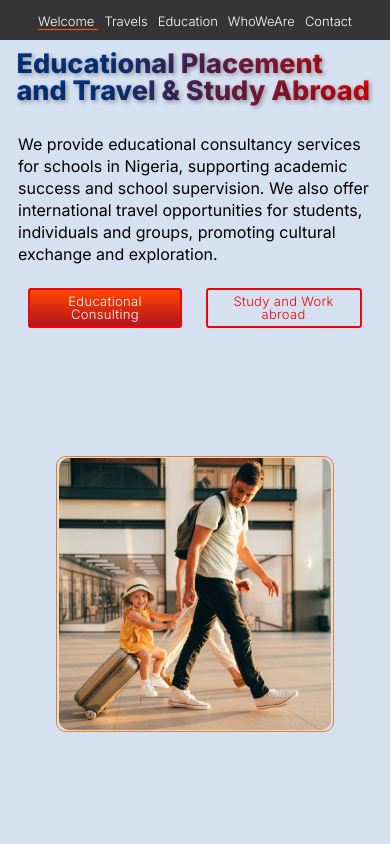
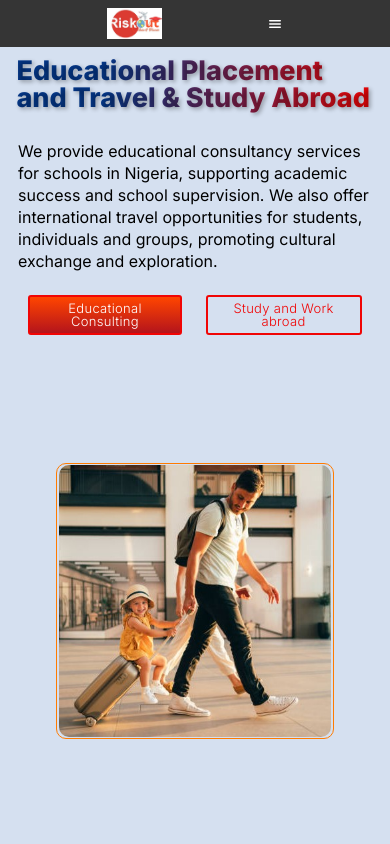
Before and after one commit to VictorKingsHub/consults, a Next.js app: page / in a window 390 px wide. Shown: the top 844 px of the page. Built offline with nearby package versions, Linux system fonts and the light colour scheme.

Commit message:
nav mobile fix

```diff
--- /dev/null
+++ b/components/header/MobileMenu.tsx
@@ -0,0 +1,39 @@
+"use client"
+import Link from 'next/link'
+import React, { useState } from 'react'
+import { IoMenu } from 'react-icons/io5'
+import { NAV_LINKS } from '../constants'
+import { usePathname } from 'next/navigation'
+import styles from "./Navbar.module.css"
+
+const MobileMenu = () => {
+    const [open, setOpen] = useState(false)
+
+
+    const pathName = usePathname()
+
+    const [mobile, setMobile] = useState(false)
+
+    const handleMobile = () => {
+      setMobile(!mobile)
+    }
+
+    return (
+        <div>
+            <IoMenu className='cursor-pointer' onClick={() => setOpen((prev) => !prev)} />
+            {open &&
+                <div className='flex flex-col items-center justify-center gap-8 text-xl z-10 bg-black text-white left-0 top-20 w-full absolute h-[calc(100vh-80px)]'>
+                    {NAV_LINKS.map((menuitem) => {
+            return (
+              <Link className={`${menuitem.href === pathName ? styles.largeMenuItemActive : styles.largeMenuItem} `}
+                href={menuitem.href} key={menuitem.id}> {menuitem.label} </Link>
+            )
+          })}
+                </div>}
+
+
+        </div>
+    )
+}
+
+export default MobileMenu
--- a/components/header/Navbar.module.css
+++ b/components/header/Navbar.module.css
@@ -5,59 +5,24 @@
   padding: 1rem 0.2rem;
   background-color: var(--lightestBlue);
   opacity: 0.9;
-  top: 0;
-  right: 0;
-  left: 0;
   display: flex;
   flex-direction: row;
   justify-content: space-around;
   align-items: center;
-  /* position: relative; */
   z-index: 2000;
 
   @media (max-width: 768px) {
     background-color: var(--footerDark);
+    /* background-color: red; */
     opacity: 0.9;
     flex-direction: column;
     justify-content: center;
     align-items: center;
-    padding: 0.5rem 0.2em;
-    /* position: fixed; */
-    /* top: 0; */
-    /* right: 0; */
-    /* left: 0; */
+    padding: 0.5rem 0.1rem;
   }
 }
-
-.Menu {
-  width: 100%;
-  display: flex;
-  flex-direction: row;
-  justify-content: space-evenly;
-  align-items: center;
-
-  @media (max-width: 768px) {
-    flex-direction: column;
-
-    z-index: 999;
-  }
-}
-
 .right {
   display: none;
-}
-
-.largeMenu {
-  color: var(--dark);
-  display: flex;
-  flex-direction: row;
-  justify-content: center;
-  align-items: center;
-
-  @media (max-width: 768px) {
-    display: none;
-    gap: 0.8rem;
-  }
 }
 
 .largeMenuItem {
@@ -71,7 +36,6 @@
     font-weight: 300;
     font-size: 13px;
     margin: 0 0.2rem;
-    /* font-weight: 500; */
   }
 }
 
@@ -108,3 +72,38 @@
     display: none;
   }
 }
+
+.mobile{
+  display: none;
+
+  @media (max-width: 768px) {
+    display:  flex;
+    width: 100%;
+    justify-content: space-evenly;
+    align-items: center;
+  }
+}
+.menu{
+  display: flex;
+  flex-direction: row;
+  z-index: 900000;
+  width: 100%;
+  justify-content: space-evenly;
+  align-items: center;
+  @media (max-width: 768px) {
+    /* display:  none; */
+  }
+}
+
+.LMenu{
+  color: var(--dark);
+  display: flex;
+  flex-direction: row;
+  justify-content: center;
+  align-items: center;
+
+  @media (max-width: 768px) {
+    display:  none;
+  }
+
+}
--- a/components/header/Navbar.tsx
+++ b/components/header/Navbar.tsx
@@ -1,19 +1,18 @@
-"use client"
+'use client'
 import React, { useState } from 'react'
 import Link from 'next/link'
 import Image from 'next/image'
 import { NAV_LINKS } from '@/components/constants'
 import { ButtonBackground } from '../reusable/button/Button'
-import styles from "./Navbar.module.css"
-import { RxHamburgerMenu } from 'react-icons/rx'
-import { MdOutlineClose } from 'react-icons/md'
-import BookingSection from '@/app/ui/home/booking/page'
+import styles from './Navbar.module.css'
 import { usePathname } from 'next/navigation'
+import { IoMenu } from 'react-icons/io5'
 
 const Navbar = () => {
   const pathName = usePathname()
 
   const [mobile, setMobile] = useState(false)
+  const [open, setOpen] = useState(false)
 
   const handleMobile = () => {
     setMobile(!mobile)
@@ -21,39 +20,78 @@ const Navbar = () => {
 
   return (
     <nav className={styles.container}>
-      <div className={styles.Menu}>
+      <div className={styles.menu}>
         <div className={styles.logo}>
-          <Link href="/">
-            <Image alt="Riskout Logo" src="/riskl.jpeg" width={55} height={25} />
+          <Link href='/'>
+            <Image
+              alt='Riskout Logo'
+              src='/riskl.jpeg'
+              width={55}
+              height={25}
+            />
           </Link>
         </div>
 
-        <div className={styles.LargeMenu}>
-
-          <div className={styles.burger}>
-            {mobile ?
-              <div className={styles.close} onClick={handleMobile}>
-                <MdOutlineClose />
-              </div> :
-              <div className={styles.open} onClick={handleMobile}>
-                <RxHamburgerMenu />
-              </div>
-            }
-          </div>
-
-          {NAV_LINKS.map((menuitem) => {
+        <div className={styles.LMenu}>
+          {NAV_LINKS.map(menuitem => {
             return (
-              <Link className={`${menuitem.href === pathName ? styles.largeMenuItemActive : styles.largeMenuItem} `}
-                href={menuitem.href} key={menuitem.id}> {menuitem.label} </Link>
+              <Link
+                className={`${
+                  menuitem.href === pathName
+                    ? styles.largeMenuItemActive
+                    : styles.largeMenuItem
+                } `}
+                href={menuitem.href}
+                key={menuitem.id}
+              >
+                {' '}
+                {menuitem.label}{' '}
+              </Link>
             )
           })}
         </div>
 
         <div className={styles.appoint}>
           <ButtonBackground text={'Appointment'} link={'/contact'} />
+        </div>
+      </div>
 
+      <div className={styles.mobile}>
+        <div className={styles.MLogo}>
+          <Link href='/'>
+            <Image
+              alt='Riskout Logo'
+              src='/riskl.jpeg'
+              width={55}
+              height={25}
+            />
+          </Link>
         </div>
 
+        <IoMenu
+          className='cursor-pointer text-white'
+          onClick={() => setOpen(prev => !prev)}
+        />
+        {open && (
+          <div className='flex flex-col items-center justify-center gap-8 text-xl z-10 bg-black text-white left-0 top-10 w-full absolute h-[calc(100vh-80px)]'>
+            {NAV_LINKS.map(menuitem => {
+              return (
+                <Link
+                  className={`${
+                    menuitem.href === pathName
+                      ? styles.largeMenuItemActive
+                      : styles.largeMenuItem
+                  } `}
+                  href={menuitem.href}
+                  key={menuitem.id}
+                >
+                  {' '}
+                  {menuitem.label}{' '}
+                </Link>
+              )
+            })}
+          </div>
+        )}
       </div>
     </nav>
   )
```
